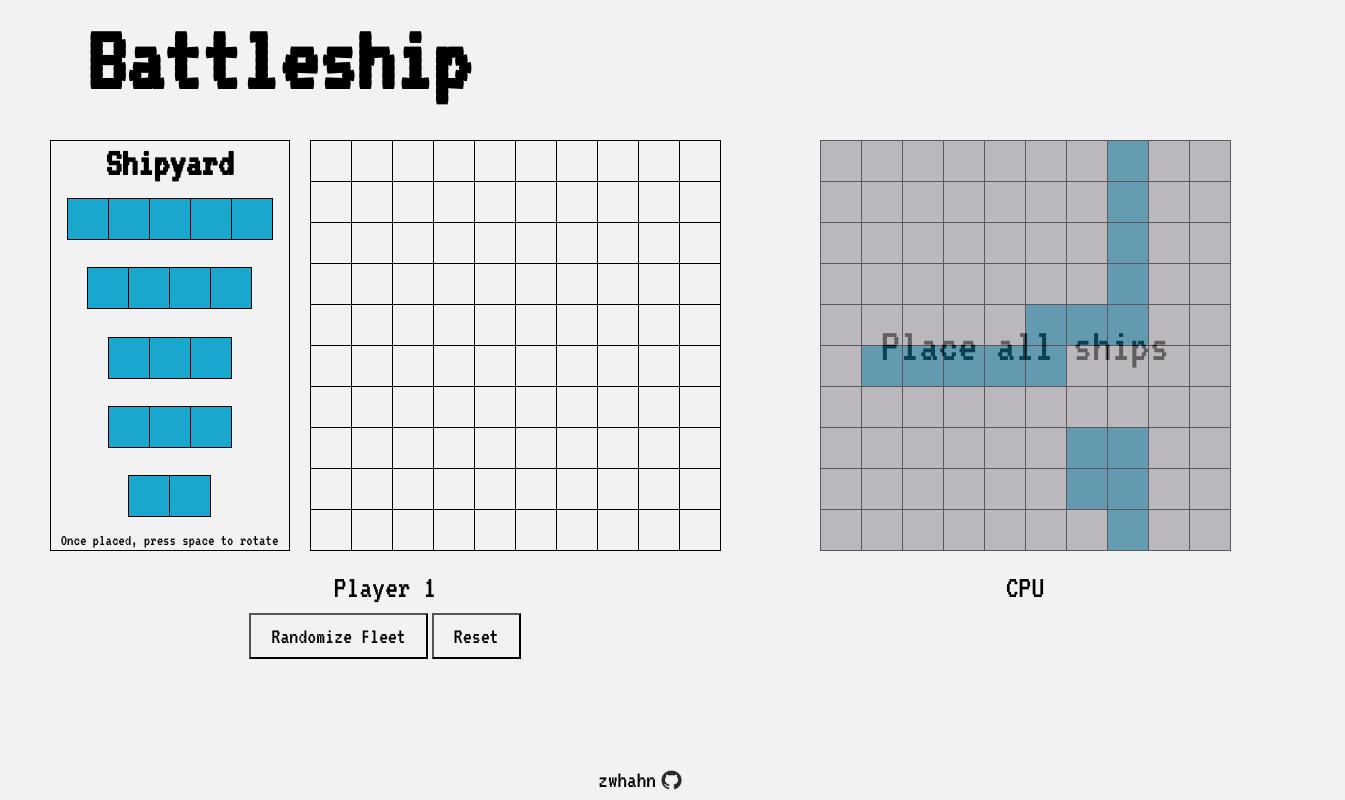
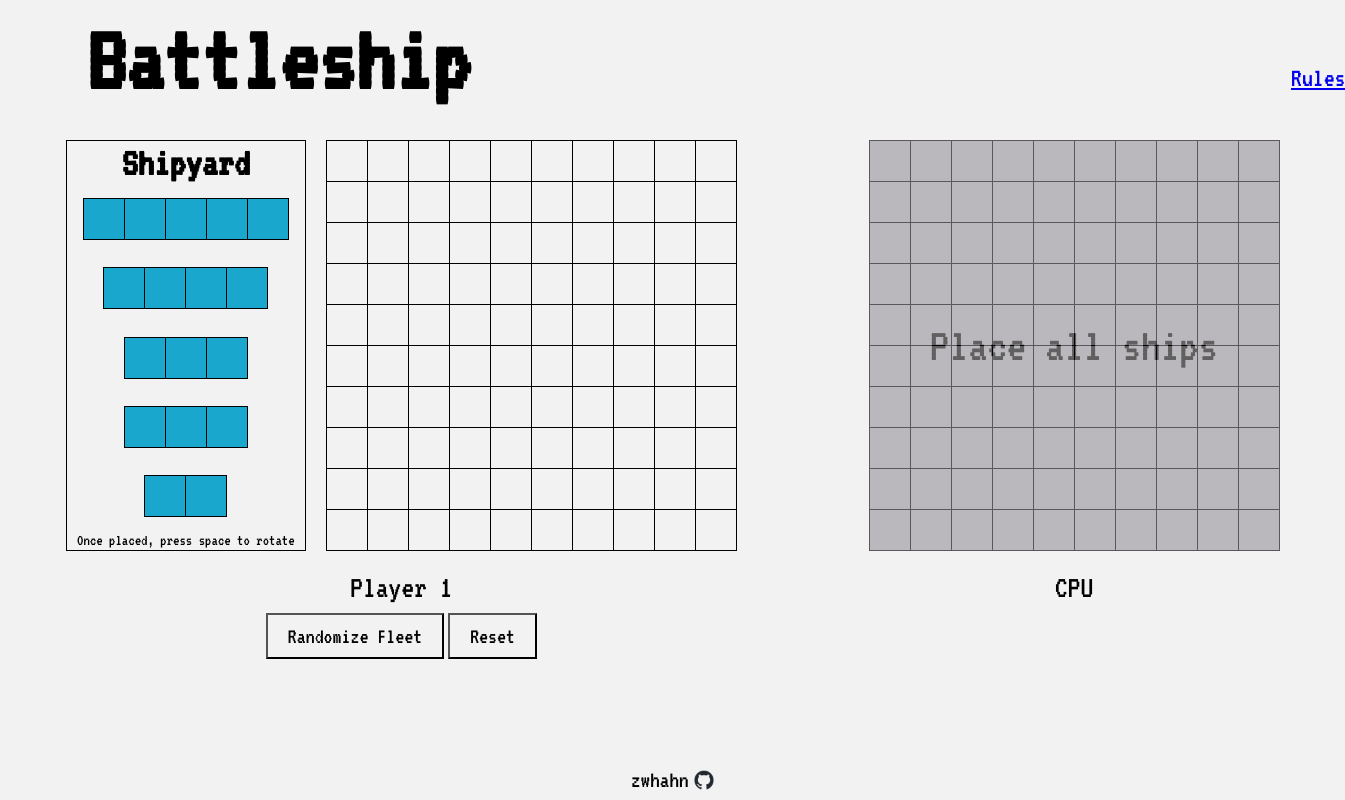
Before and after one commit to zwhahn/battleship, a website with bundled scripts: page index.html in a window 1280 px wide. Shown: the whole page, 1345 px wide, since content can reach past the window. Built offline with nearby package versions, Linux system fonts and the light colour scheme.

Commit message:
feat: add link to game rules

```diff
--- a/index.html
+++ b/index.html
@@ -23,6 +23,7 @@
 			</div>
 			<header>
 				<h1>Battleship</h1>
+				<div class="rules"><a href="https://gameonfamily.com/blogs/tutorials/battleship">Rules</a></div>
 			</header>
 			<div id="body">
 				<div class="game-side" id="player1">
--- a/src/UI.js
+++ b/src/UI.js
@@ -279,9 +279,9 @@ function drawPlayer2Board() {
 			const cell = document.createElement("div");
 
 			// View CPU ships
-			if (player2.board.gameboard[y][x] !== 0) {
-				cell.classList.add("ship");
-			}
+			// if (player2.board.gameboard[y][x] !== 0) {
+			// 	cell.classList.add("ship");
+			// }
 
 			cell.classList.add("cell");
 			playerTwoBoard.appendChild(cell);
--- a/src/styles.css
+++ b/src/styles.css
@@ -53,12 +53,24 @@
 }
 
 header {
-	font-size: 3rem;
 	font-family: VT323;
 	padding-left: 87px;
 	display: flex;
 	align-items: center;
-	justify-content: left;
+	width: 100%;
+	/* background-color: red; */
+}
+
+h1 {
+	font-size: 6rem;
+	justify-self: left;
+	padding-right: 800px;
+}
+
+header .rules {
+	font-size: 1.7rem;
+	padding-left: 20px;
+	padding-top: 35px;
 }
 
 #body {
```
